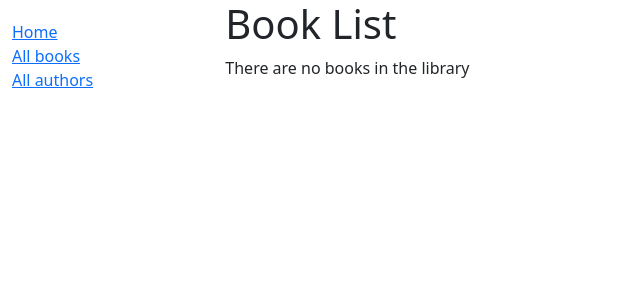
After one commit to MaximFarmingdale/django_local_library, a Django app: page /catalog/books/ in a window 1280 px wide. The commit adds this page. Shown: the top 300 px of the page, without its empty margins (0-640 px from the left). Run offline with Django 5.2, Linux system fonts and the light colour scheme; data that the repository does not hold is empty.

Commit message:
added a book_list template and also tweaked the generic template to fit the template

```diff
--- a/locallibrary/catalog/templates/base_generic.html
+++ b/locallibrary/catalog/templates/base_generic.html
@@ -20,7 +20,7 @@
                     {% block sidebar %}
                     <ul class="sidebar-nav">
                         <li> <a href="{% url 'index' %}">Home</a></li>
-                        <li> <a href="">All books</a></li>
+                        <li> <a href="{% url 'books' %}">All books</a></li>
                         <li> <a href="">All authors</a></li>
                     </ul>
                     {% endblock %}
--- /dev/null
+++ b/locallibrary/catalog/templates/catalog/book_list.html
@@ -0,0 +1,17 @@
+{% extends "base_generic.html"%}
+
+{% block content %}
+    <h1>Book List</h1>
+    {% if book_list %}
+        <ul>
+            {% for book in book_list %}
+            <li>
+                <a href="{{ book.get_absolute_url }}">{{ book.title }} </a>
+                ({{book.author}})
+            </li>
+            {% endfor %}
+        </ul>
+    {% else %}
+        <p>There are no books in the library</p>
+    {% endif %}
+{% endblock %}
--- a/locallibrary/catalog/views.py
+++ b/locallibrary/catalog/views.py
@@ -21,4 +21,3 @@ def index(request):
     return render(request, 'index.html', context=context)
 class BookListView(generic.ListView):
     model = Book
-    context_object_name = 'book_list'
```
